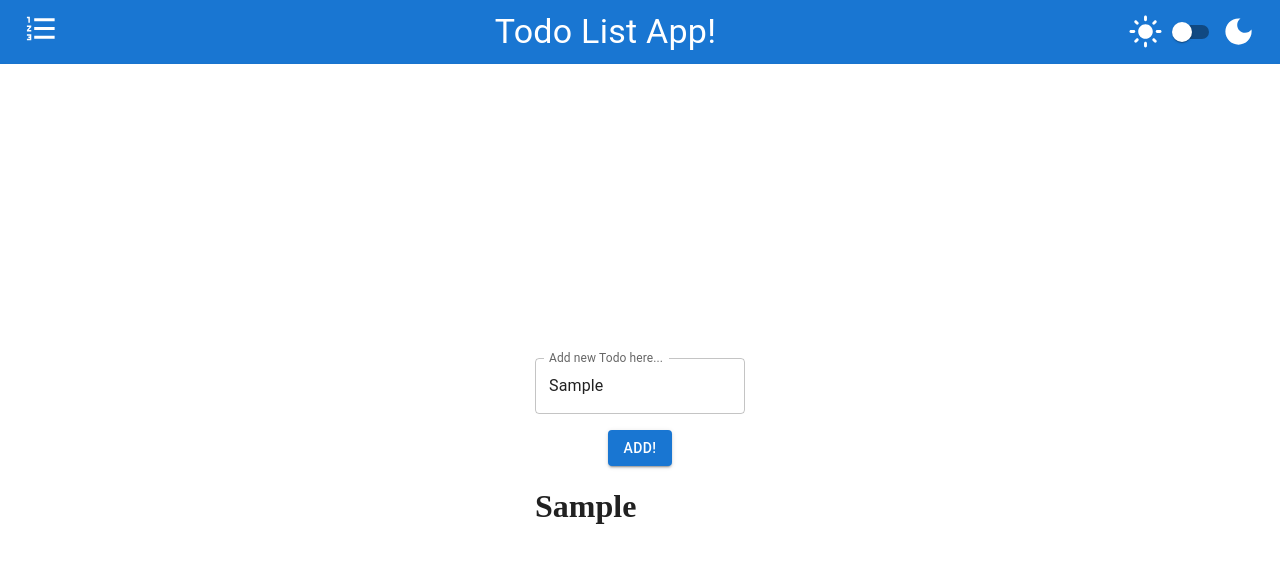
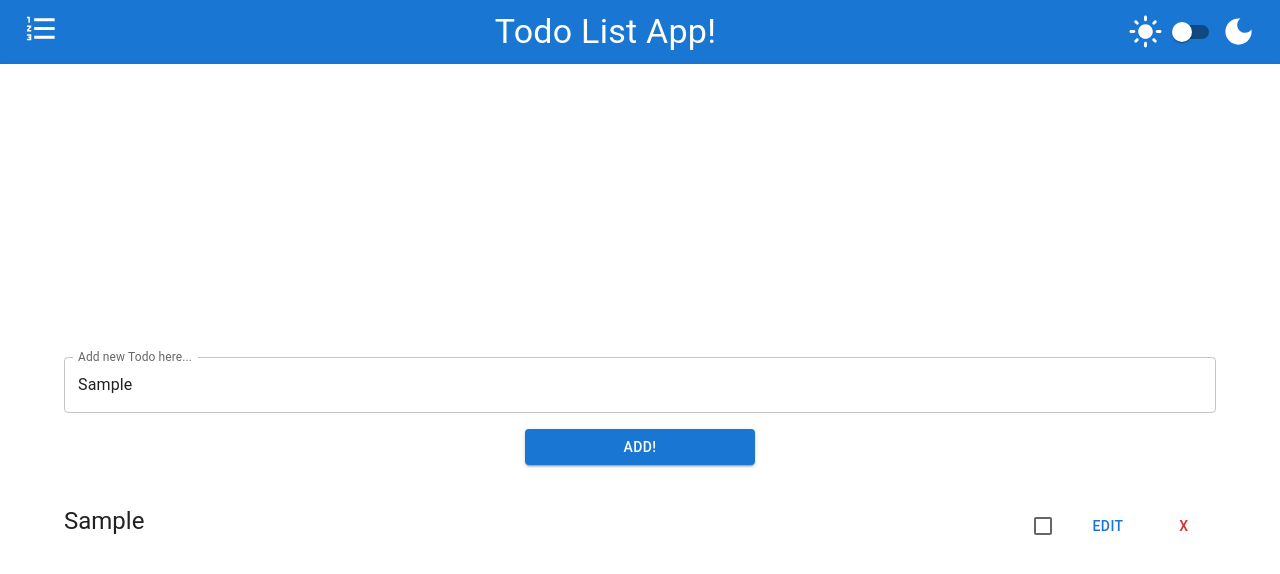
Before and after one commit to yuvalitah/todo-list-rezilion, a React (Create React App) app: page / in a window 1280 px wide. Both pictures are taken after typing "Sample" into the empty fields and a click on the button "ADD!". Shown: the top 574 px of the page. Built offline with nearby package versions, Linux system fonts and the light colour scheme; no server answers.

Commit message:
make the todo list items work amazing!

```diff
--- a/src/components/todo/Todo.tsx
+++ /dev/null
@@ -1,3 +0,0 @@
-import React from "react";
-
-export const Todo = () => {};
--- a/src/components/todo/index.ts
+++ /dev/null
@@ -1 +0,0 @@
-export * from "./Todo";
--- /dev/null
+++ b/src/components/todoItem/TodoItem.tsx
@@ -0,0 +1,94 @@
+import React, { useCallback, useState } from "react";
+import {
+  Box,
+  Typography,
+  Button,
+  TextField,
+  ClickAwayListener,
+  Checkbox,
+} from "@mui/material";
+import { Todo } from "../../types";
+import { useAppDispatch } from "../../app/hooks";
+import {
+  changeTodoTitleAction,
+  deleteTodoAction,
+  toggleTodoAction,
+} from "../../redux/actions";
+
+interface ITodoProps {
+  todo: Todo;
+  todoRef?: (elem: HTMLHeadingElement) => void;
+}
+
+export const TodoItem = ({
+  todo: { id, title, completed },
+  todoRef,
+}: ITodoProps) => {
+  const [isEditMode, setIsEditMode] = useState(false);
+  const [todoTitle, setTodoTitle] = useState(title);
+  const dispatch = useAppDispatch();
+
+  const handleOnChangeTitle = useCallback(
+    (event: React.ChangeEvent<HTMLInputElement>) => {
+      setTodoTitle(event.target.value);
+    },
+    []
+  );
+
+  const saveTodoTitle = () => {
+    if (todoTitle) {
+      dispatch(changeTodoTitleAction({ id, title: todoTitle }));
+      setIsEditMode(false);
+    }
+  };
+
+  return (
+    <Box display="flex" justifyContent="space-between" gap={2}>
+      {isEditMode ? (
+        <ClickAwayListener onClickAway={saveTodoTitle}>
+          <TextField
+            value={todoTitle}
+            onChange={handleOnChangeTitle}
+            fullWidth
+            maxRows={3}
+            multiline
+          />
+        </ClickAwayListener>
+      ) : (
+        <Typography
+          width="100%"
+          variant="h5"
+          ref={todoRef}
+          onClick={() => setIsEditMode(true)}
+          sx={{
+            display: "-webkit-box",
+            overflow: "hidden",
+            WebkitBoxOrient: "vertical",
+            WebkitLineClamp: 3,
+          }}
+        >
+          {title}
+        </Typography>
+      )}
+      <Box display="flex" gap={1.5}>
+        <Checkbox
+          checked={completed}
+          onChange={() => dispatch(toggleTodoAction(id))}
+        />
+        {isEditMode ? (
+          <Button onClick={saveTodoTitle}>Save</Button>
+        ) : (
+          <Button
+            onClick={() => setIsEditMode((prevIsEditMode) => !prevIsEditMode)}
+          >
+            Edit
+          </Button>
+        )}
+
+        <Button color="error" onClick={() => dispatch(deleteTodoAction(id))}>
+          X
+        </Button>
+      </Box>
+    </Box>
+  );
+};
--- /dev/null
+++ b/src/components/todoItem/index.ts
@@ -0,0 +1 @@
+export * from "./TodoItem";
--- a/src/components/todoList/TodoList.tsx
+++ b/src/components/todoList/TodoList.tsx
@@ -4,6 +4,7 @@ import { Todo } from "../../types";
 import { useAppDispatch, useAppSelector } from "../../app/hooks";
 import { todosSelector } from "../../redux/selectors";
 import { initializeTodosAction, addTodoAction } from "../../redux/actions";
+import { TodoItem } from "../todoItem";
 
 const API_ADDRESS = "https://jsonplaceholder.typicode.com/todos";
 const TODOS_PER_PAGE = 20;
@@ -19,7 +20,7 @@ const StyledPaper = styled(Paper)(() => ({
 
 export const TodoList = () => {
   const [page, setPage] = useState(1);
-  const [text, setText] = useState("");
+  const [title, setTitle] = useState("");
   const dispatch = useAppDispatch();
   const todos = useAppSelector(todosSelector).slice(0, page * TODOS_PER_PAGE);
   const observer = useRef<IntersectionObserver>();
@@ -35,7 +36,7 @@ export const TodoList = () => {
     fetchTodosFromAPI();
   }, [dispatch]);
 
-  const lastTodoRef = useCallback((elem: HTMLImageElement) => {
+  const lastTodoRef = useCallback((elem: HTMLHeadingElement) => {
     if (observer.current) observer.current.disconnect();
 
     observer.current = new IntersectionObserver(
@@ -51,24 +52,27 @@ export const TodoList = () => {
     if (elem) observer.current.observe(elem);
   }, []);
 
-  const handleOnChangeText = useCallback(
-    (event: React.ChangeEvent<HTMLInputElement>) => setText(event.target.value),
+  const handleOnChangeTitle = useCallback(
+    (event: React.ChangeEvent<HTMLInputElement>) =>
+      setTitle(event.target.value),
     []
   );
 
   const addTodo = useCallback(() => {
-    if (text) {
-      dispatch(addTodoAction(text));
+    if (title) {
+      dispatch(addTodoAction(title));
     }
-  }, [dispatch, text]);
+  }, [dispatch, title]);
 
   return (
     <StyledPaper>
       <Box
+        width="90%"
         display="flex"
         flexDirection="column"
         mt={5}
         sx={{ mx: theme.breakpoints.down("md") ? theme.spacing(5) : 0 }}
+        gap={5}
       >
         <Box
           display="flex"
@@ -79,8 +83,8 @@ export const TodoList = () => {
         >
           <TextField
             label="Add new Todo here..."
-            value={text}
-            onChange={handleOnChangeText}
+            value={title}
+            onChange={handleOnChangeTitle}
             maxRows={3}
             multiline
             fullWidth
@@ -93,11 +97,15 @@ export const TodoList = () => {
             Add!
           </Button>
         </Box>
-        {todos.map(({ id, title }, index) => (
-          <h1 key={id} ref={todos.length === index + 1 ? lastTodoRef : null}>
-            {title}
-          </h1>
-        ))}
+        <Box display="flex" flexDirection="column" gap={4}>
+          {todos.map((todo, index) => (
+            <TodoItem
+              key={todo.id}
+              todoRef={todos.length === index + 1 ? lastTodoRef : undefined}
+              todo={todo}
+            />
+          ))}
+        </Box>
       </Box>
     </StyledPaper>
   );
```
